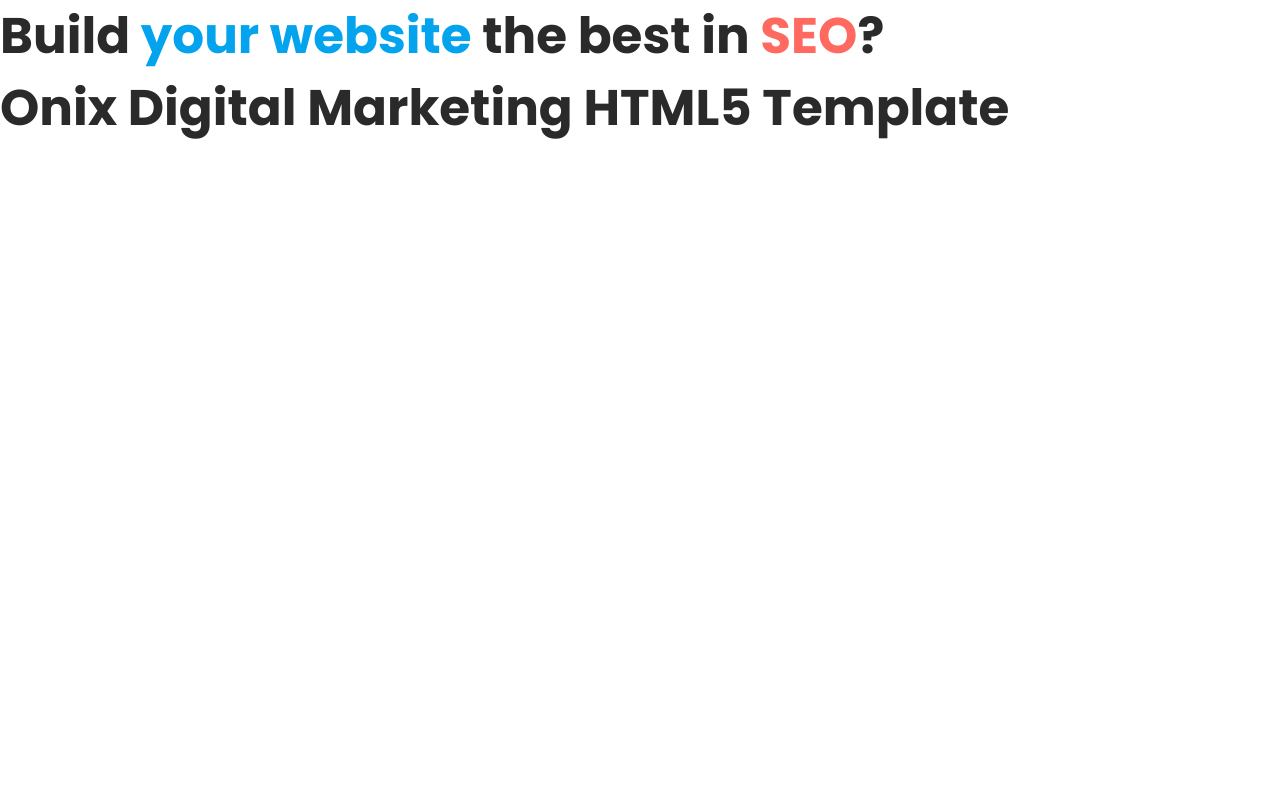
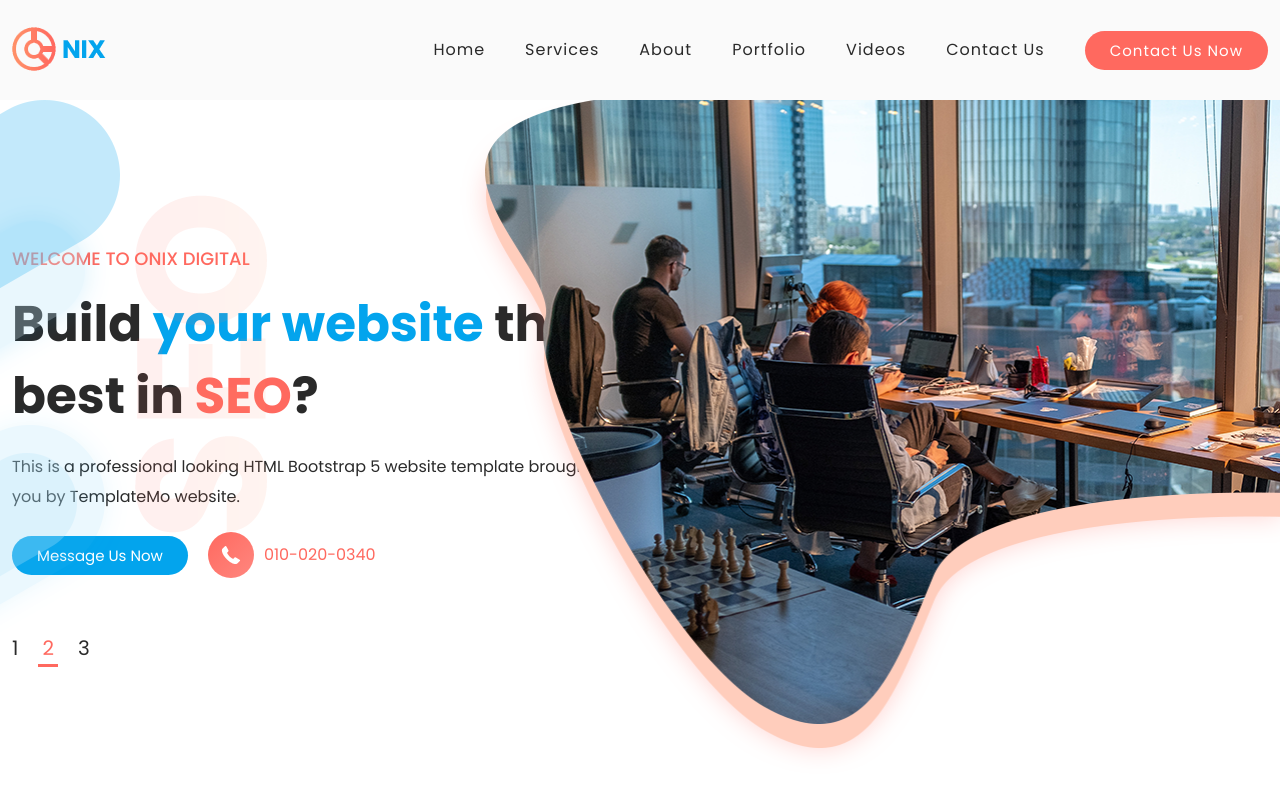
Before and after one commit to jeanZpirs/onix, a website: page index.html in a window 1280 px wide. Drawn offline with Linux system fonts and the light colour scheme.

Commit message:
header, hero feature completed

```diff
--- a/index.html
+++ b/index.html
@@ -17,11 +17,74 @@
     <title>Onix Digital Marketing HTML5 Template</title>
   </head>
   <body>
-    <h1 class="heading-primary">
-      Build <span class="text-color--blue">your website</span> the best in
-      <span class="text-color--orange">SEO</span>?
-    </h1>
-    <h2 class="heading-primary">Onix Digital Marketing HTML5 Template</h2>
+    <header class="section-header">
+      <div class="container header">
+        <div class="header__logo-box">
+          <img src="assets/images/logo.png" alt="Onix Logo" />
+        </div>
+
+        <nav class="nav">
+          <ul class="nav__list">
+            <li><a class="nav__item" href="#">Home</a></li>
+            <li><a class="nav__item" href="#">Services</a></li>
+            <li><a class="nav__item" href="#">About</a></li>
+            <li><a class="nav__item" href="#">Portfolio</a></li>
+            <li><a class="nav__item" href="#">Videos</a></li>
+            <li><a class="nav__item" href="#">Contact Us</a></li>
+            <li>
+              <a class="nav__item btn btn--orange" href="#">Contact Us Now</a>
+            </li>
+          </ul>
+        </nav>
+      </div>
+    </header>
+
+    <section class="section-hero">
+      <img
+        src="assets/images/baner-dec-left.png"
+        alt="Seo"
+        class="hero__banner--left"
+      />
+      <img
+        src="assets/images/banner-right-image.png"
+        alt="People working in your office"
+        class="hero__banner--right"
+      />
+
+      <div class="container hero">
+        <div class="hero-text-box">
+          <h4 class="hero__subheading">Welcome to Onix digital</h4>
+
+          <h1 class="hero__title heading-primary">
+            Build <span class="text-color--blue">your website</span> the best in
+            <span class="text-color--orange">SEO</span>?
+          </h1>
+
+          <p class="hero__description">
+            This is a professional looking HTML Bootstrap 5 website template
+            brought to you by TemplateMo website.
+          </p>
+
+          <div class="hero-button-box">
+            <a href="#" class="hero__btn btn btn--blue">Message Us Now</a>
+            <svg class="hero__icon icon icon__bg--orange">
+              <use
+                xlink:href="assets/images/sprites.svg#foundation--telephone"
+              ></use>
+            </svg>
+            <a href="tel:0100200340" class="hero__tel">010-020-0340</a>
+          </div>
+
+          <ul class="hero__pagination">
+            <li class="hero__pagination--item">1</li>
+            <li class="hero__pagination--item hero__pagination--item-active">
+              2
+            </li>
+            <li class="hero__pagination--item">3</li>
+          </ul>
+        </div>
+      </div>
+    </section>
 
     <!-- ICONS -->
 
--- a/sass/abstracts/_variables.scss
+++ b/sass/abstracts/_variables.scss
@@ -7,6 +7,7 @@ $color-white: #fff;
 $color-grey--dark: #7a7a7a;
 $color-grey--light: #eee;
 $color-grey--normal: #afafaf;
+$color-grey--bg: #fafafa;
 
 $text-capitalize: capitalize;
 
--- a/sass/base/_base.scss
+++ b/sass/base/_base.scss
@@ -26,5 +26,6 @@ img {
 
 .container {
   max-width: 1320px;
+  padding: 0 1.2rem;
   margin: 0 auto;
 }
--- /dev/null
+++ b/sass/components/_button.scss
@@ -0,0 +1,26 @@
+.btn {
+  display: inline-block;
+  text-transform: capitalize;
+  color: $color-white;
+  border-radius: 10rem;
+  font-size: 1.5rem;
+  transition: all 0.3s;
+
+  &--orange {
+    background-color: $color-orange;
+    padding: 1.2rem 2.5rem;
+
+    &:hover {
+      background-color: $color-blue;
+    }
+  }
+
+  &--blue {
+    background-color: $color-blue;
+    padding: 1.2rem 2.5rem;
+
+    &:hover {
+      background-color: $color-orange;
+    }
+  }
+}
--- /dev/null
+++ b/sass/components/_nav.scss
@@ -0,0 +1,16 @@
+.nav {
+  &__list {
+    display: flex;
+    align-items: center;
+    gap: 4rem;
+  }
+
+  &__item {
+    letter-spacing: 1px;
+    transition: all 0.3s;
+  }
+
+  & li:not(:last-child) &__item:hover {
+    color: $color-orange;
+  }
+}
--- /dev/null
+++ b/sass/layout/_header.scss
@@ -0,0 +1,6 @@
+.header {
+  display: flex;
+  justify-content: space-between;
+  align-items: center;
+  height: 10rem;
+}
--- /dev/null
+++ b/sass/layout/_hero.scss
@@ -0,0 +1,69 @@
+.hero {
+  &-text-box {
+    width: 50%;
+    padding: 15rem 0;
+  }
+
+  &__subheading {
+    font-size: 1.8rem;
+    font-weight: $font-semibold;
+    color: $color-orange;
+    text-transform: uppercase;
+    margin-bottom: 2rem;
+  }
+
+  &__title {
+    margin-bottom: 2rem;
+  }
+
+  &__description {
+    line-height: $font-line--small;
+    margin-bottom: 2rem;
+  }
+
+  &-button-box {
+    display: flex;
+    align-items: center;
+    margin-bottom: 6rem;
+  }
+
+  &__btn {
+    margin-right: 2rem;
+  }
+
+  &__icon {
+    margin-right: 1rem;
+  }
+
+  &__tel {
+    color: $color-orange;
+  }
+
+  &__banner--left {
+    position: absolute;
+    top: 0;
+    left: 0;
+    max-width: 26.7rem;
+    max-height: 53.2rem;
+  }
+
+  &__banner--right {
+    position: absolute;
+    top: 0;
+    right: 0;
+    max-width: 82rem;
+    max-height: 67.4rem;
+  }
+
+  &__pagination {
+    display: flex;
+    gap: 2rem;
+    font-size: 2rem;
+  }
+
+  &__pagination--item-active {
+    color: $color-orange;
+    padding: 0 0.4rem 0.6rem 0.4rem;
+    border-bottom: 3px solid $color-orange;
+  }
+}
--- a/sass/main.scss
+++ b/sass/main.scss
@@ -6,5 +6,12 @@
 @import "base/utilities";
 
 @import "components/icon";
+@import "components/button";
+@import "components/nav";
+
+@import "layout/header";
+@import "layout/hero";
 
 @import "pages/home";
+
+@import "pages/home";
--- a/sass/pages/_home.scss
+++ b/sass/pages/_home.scss
@@ -0,0 +1,7 @@
+.section-header {
+  background-color: $color-grey--bg;
+}
+
+.section-hero {
+  position: relative;
+}
```
Also changed, not shown: css/styles.css, 1 other file.
